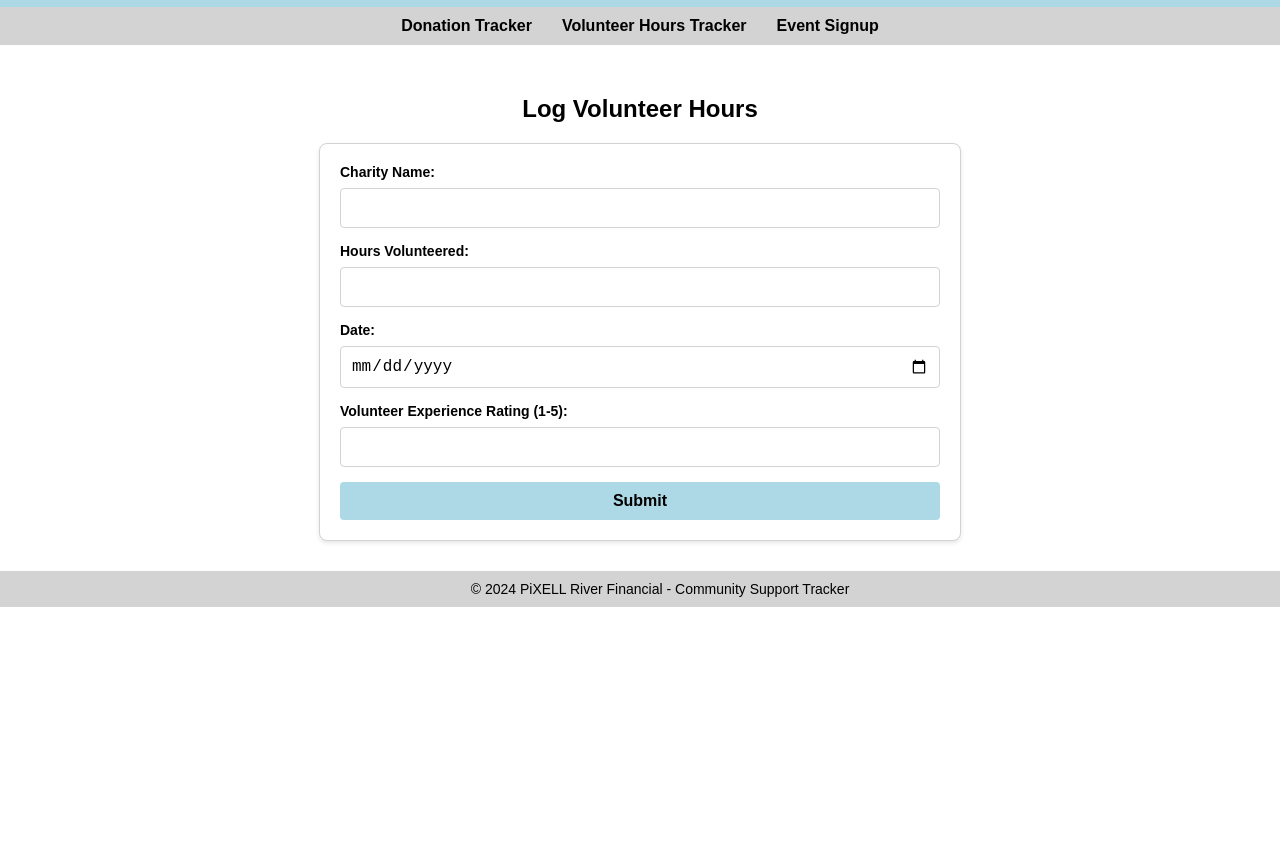
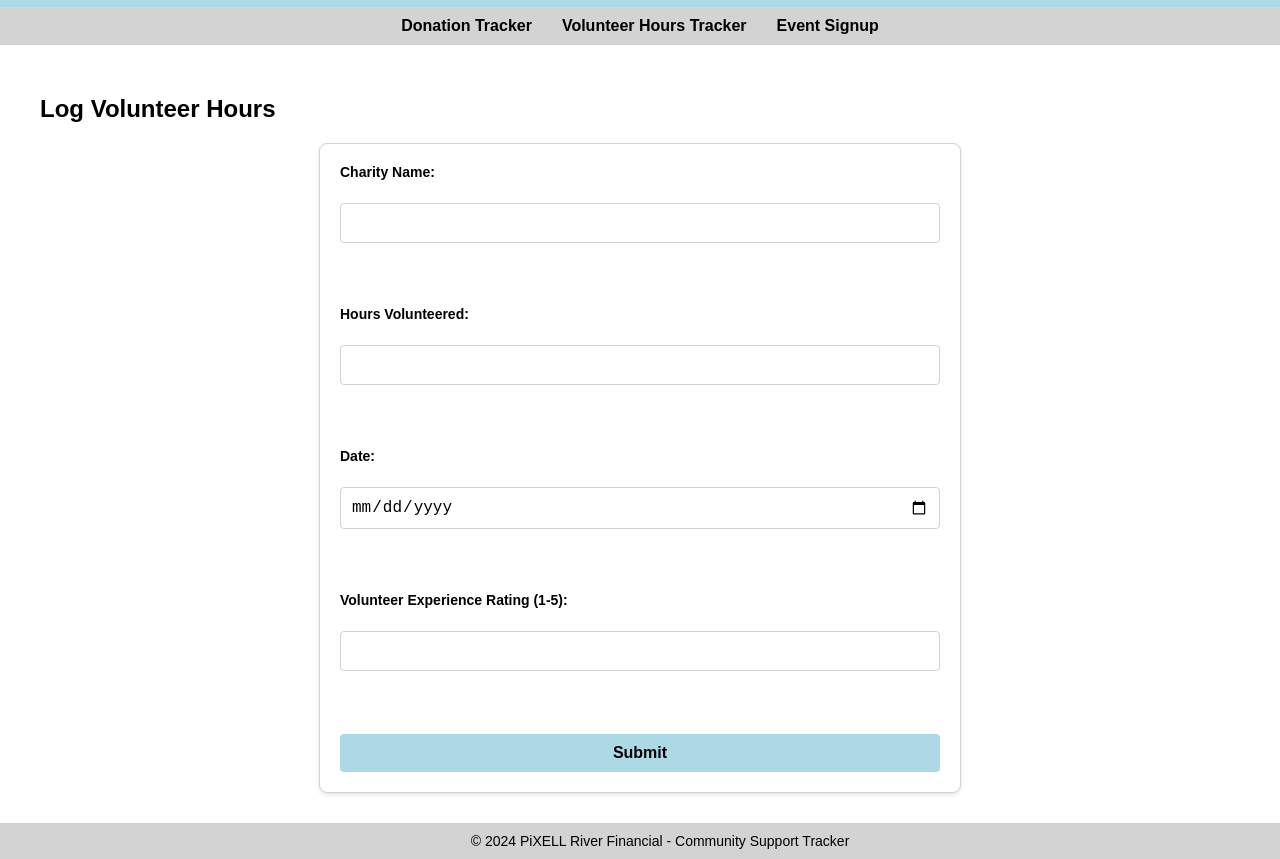
Before and after one commit to maulik6666/Community-Support-Tracker, a website: page index.html in a window 1280 px wide. Shown: the part 41-900 px from the top of the page. Before the commit the page ends 800 px from the top, so only its background shows below. Drawn offline with Linux system fonts and the light colour scheme.

Commit message:
Improved the styling.

```diff
--- a/style.css
+++ b/style.css
@@ -18,10 +18,6 @@ header {
 header h1 {
   margin: 0;
   font-size: 24px;
-}
-
-h2{
-  text-align: center;
 }
 
 /* Navigation Bar Styles */
@@ -51,55 +47,58 @@ main {
   padding: 10px 20px;
 }
 
-/* General form styles */
+/* Form Styles */
 form {
-  max-width: 600px;
-  margin: 0 auto;
-  padding: 20px;
-  border: 1px solid #D3D3D3;
-  border-radius: 8px;
-  background-color: #FFFFFF;
-  box-shadow: 0 2px 4px rgba(0, 0, 0, 0.1);
+  max-width: 600px; /* Limits the form width for better readability */
+  margin: 0 auto; /* Centers the form horizontally */
+  padding: 20px; /* Adds spacing inside the form */
+  border: 1px solid #D3D3D3; /* Light gray border for aesthetics */
+  border-radius: 8px; /* Rounded corners */
+  background-color: #FFFFFF; /* White background */
+  box-shadow: 0 2px 4px rgba(0, 0, 0, 0.1); /* Adds a subtle shadow */
+  display: flex;
+  flex-direction: column;
+  gap: 15px;
 }
 
-/* Label styles */
-label {
-  display: block;
-  margin-bottom: 8px;
+form label {
+  display: block; /* Makes each label appear on its own line */
+  margin-bottom: 8px; /* Spacing between the label and the input field */
   font-weight: bold;
   font-size: 14px;
 }
 
-/* Input styles */
-input[type="text"],
-input[type="number"],
-input[type="date"] {
-  width: 100%;
-  padding: 10px;
-  margin-bottom: 15px;
-  border: 1px solid #D3D3D3;
-  border-radius: 4px;
-  font-size: 16px;
-  box-sizing: border-box;
+/* Input Styles */
+form input[type="text"],
+form input[type="number"],
+form input[type="date"],
+form input[type="email"] {
+  width: 100%; /* Makes input fields stretch to the full width of the form */
+  padding: 10px; /* Adds spacing inside the input fields */
+  margin-bottom: 15px; /* Spacing between fields */
+  border: 1px solid #D3D3D3; /* Light gray border */
+  border-radius: 4px; /* Rounded corners */
+  font-size: 16px; /* Adjusts font size */
+  box-sizing: border-box; /* Includes padding and border in width calculation */
 }
 
-/* Button styles */
-button {
-  display: block;
-  width: 100%;
-  padding: 10px 20px;
-  background-color: #ADD8E6;
-  color: #000000;
-  border: none;
-  border-radius: 4px;
-  font-size: 16px;
-  font-weight: bold;
-  cursor: pointer;
+/* Button Styles */
+form button {
+  display: block; /* Ensures the button takes up the full width */
+  width: 100%; /* Full-width button */
+  padding: 10px 20px; /* Adds padding */
+  background-color: #ADD8E6; /* Light blue background */
+  color: #000000; /* Black text color */
+  border: none; /* Removes default border */
+  border-radius: 4px; /* Rounded corners */
+  font-size: 16px; /* Adjusts font size */
+  font-weight: bold; /* Emphasizes button text */
+  cursor: pointer; /* Adds a pointer cursor */
 }
 
-/* Button hover effect */
-button:hover {
-  background-color: #87CEEB;
+/* Button Hover Effect */
+form button:hover {
+  background-color: #87CEEB; /* Darker blue on hover */
 }
 
 /* Footer Styles */
@@ -117,13 +116,52 @@ footer p {
   margin: 0;
   font-size: 14px;
 }
+
 /* Form responsiveness for small screens */
 @media (max-width: 600px) {
   form {
-      padding: 15px;
+      padding: 15px; /* Reduce padding for smaller screens */
   }
 
-  button {
-      font-size: 14px;
+  form button {
+      font-size: 14px; /* Smaller button text on small screens */
   }
 }
+
+/* Table Styles */
+table {
+  width: 100%;
+  border-collapse: collapse;
+  margin-top: 20px;
+}
+
+table, th, td {
+  border: 1px solid #D3D3D3;
+}
+
+th, td {
+  padding: 10px;
+  text-align: left;
+}
+
+th {
+  background-color: #ADD8E6;
+}
+
+td button {
+  background-color: #FF6347;
+  color: #FFFFFF;
+  border: none;
+  padding: 5px 10px;
+  cursor: pointer;
+}
+
+td button:hover {
+  background-color: #FF4500;
+}
+
+/* Summary Section */
+#summary {
+  margin-top: 20px;
+  font-weight: bold;
+}
```
